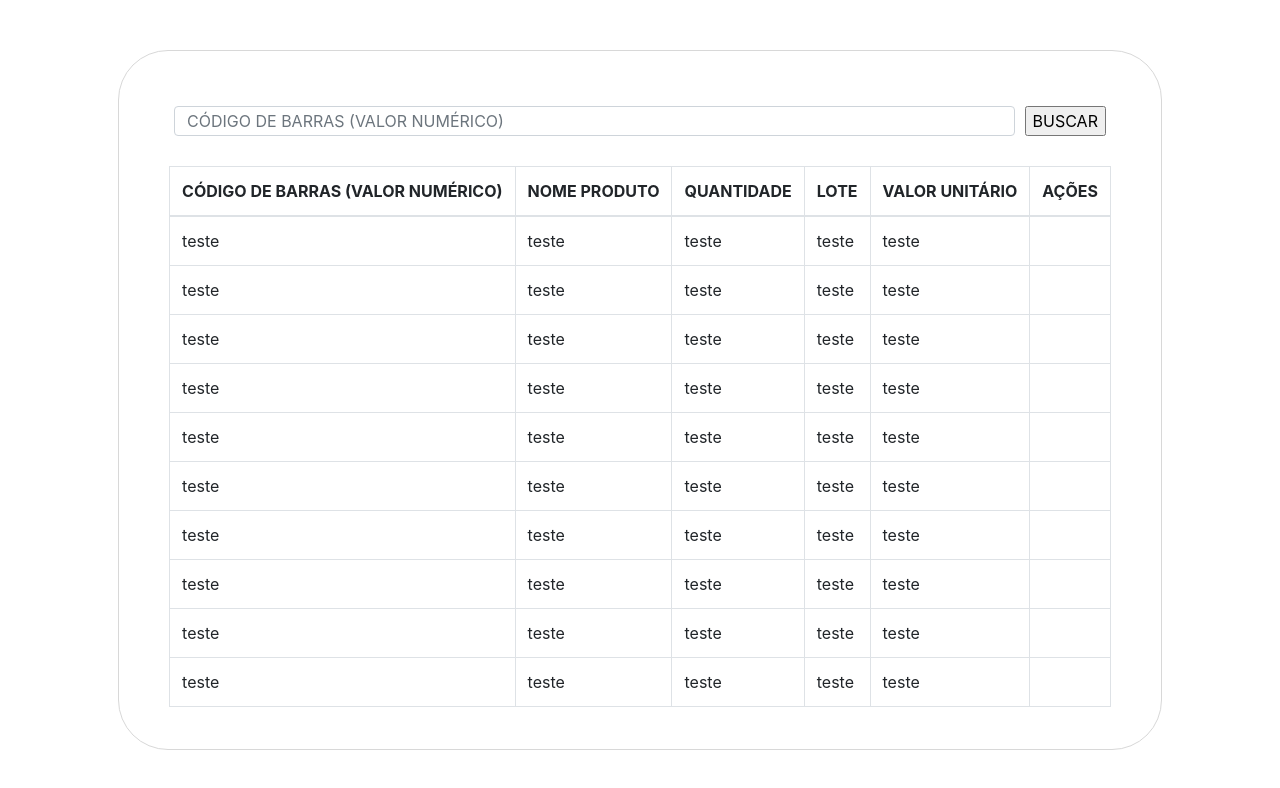
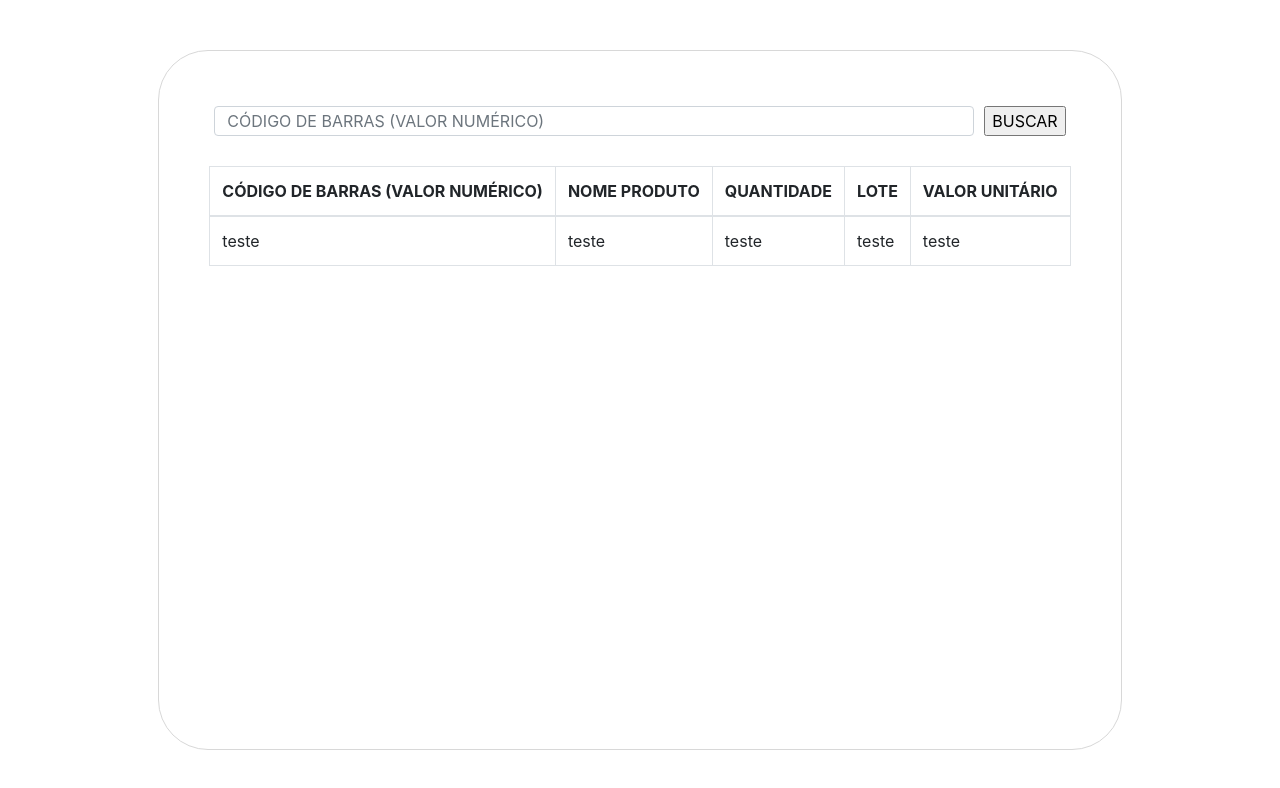
Before and after one commit to pedrodev2007/sanus-desktop, a website: page estoque/index.html in a window 1280 px wide. Drawn offline with nearby package versions, Linux system fonts and the light colour scheme.

Commit message:
tabela local alterada

```diff
--- a/estoque/index.html
+++ b/estoque/index.html
@@ -31,7 +31,6 @@
                                     <th>QUANTIDADE</th>
                                     <th>LOTE</th>
                                     <th>VALOR UNITÁRIO</th>
-                                    <th>AÇÕES</th>
                                 </thead>
                                 <tbody>
 									<tr>
@@ -40,80 +39,8 @@
 										<td>teste</td>
 										<td>teste</td>
 										<td>teste</td>
-                                        <td></td>
 									</tr>
-									<tr>
-										<td>teste</td>
-										<td>teste</td>
-										<td>teste</td>
-										<td>teste</td>
-										<td>teste</td>
-                                        <td></td>
-									</tr>
-                                    <tr>
-										<td>teste</td>
-										<td>teste</td>
-										<td>teste</td>
-										<td>teste</td>
-										<td>teste</td>
-                                        <td></td>
-									</tr>
-									<tr>
-										<td>teste</td>
-										<td>teste</td>
-										<td>teste</td>
-										<td>teste</td>
-										<td>teste</td>
-                                        <td></td>
-									</tr>
-                                    <tr>
-										<td>teste</td>
-										<td>teste</td>
-										<td>teste</td>
-										<td>teste</td>
-										<td>teste</td>
-                                        <td></td>
-									</tr>
-									<tr>
-										<td>teste</td>
-										<td>teste</td>
-										<td>teste</td>
-										<td>teste</td>
-										<td>teste</td>
-                                        <td></td>
-									</tr>
-                                    <tr>
-										<td>teste</td>
-										<td>teste</td>
-										<td>teste</td>
-										<td>teste</td>
-										<td>teste</td>
-                                        <td></td>
-									</tr>
-									<tr>
-										<td>teste</td>
-										<td>teste</td>
-										<td>teste</td>
-										<td>teste</td>
-										<td>teste</td>
-                                        <td></td>
-									</tr>
-                                    <tr>
-										<td>teste</td>
-										<td>teste</td>
-										<td>teste</td>
-										<td>teste</td>
-										<td>teste</td>
-                                        <td></td>
-									</tr>
-									<tr>
-										<td>teste</td>
-										<td>teste</td>
-										<td>teste</td>
-										<td>teste</td>
-										<td>teste</td>
-                                        <td></td>
-									</tr>
+
                                 </tbody>
                             </table>
                         </div>
```
